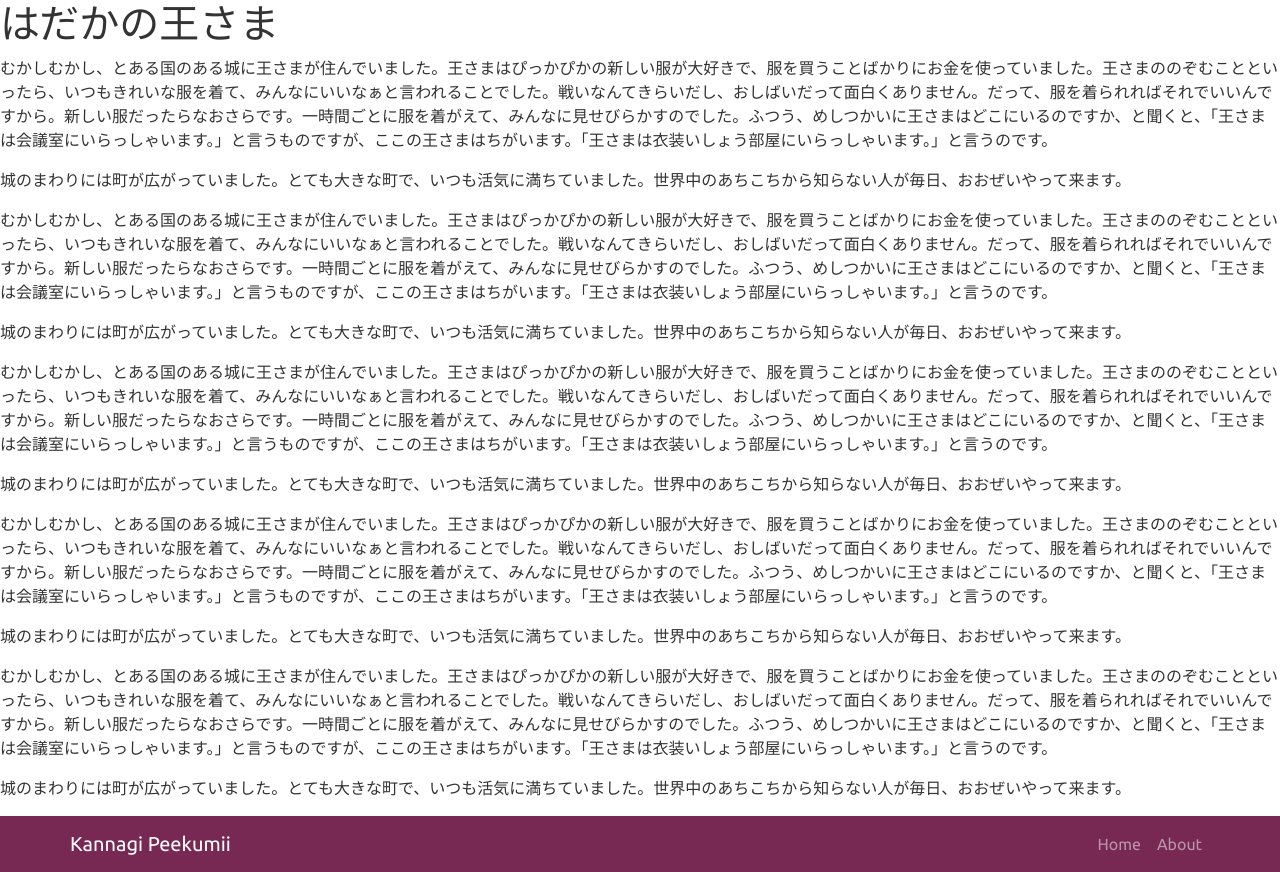
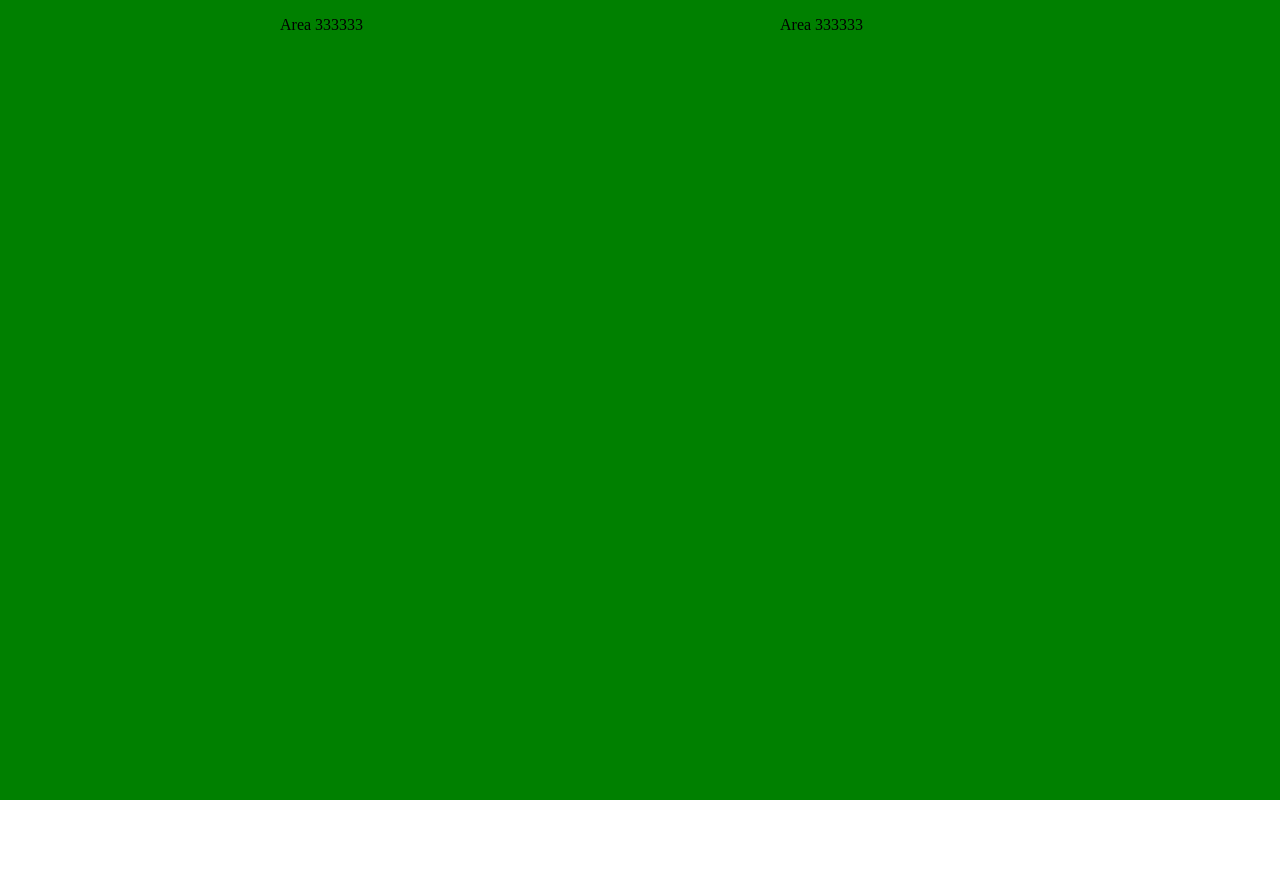
Before and after one commit to lolitacon2012/websiteRemakeTategaki, a Next.js app: page / in a window 1280 px wide. After the commit the page ends 800 px from the top, so only its background shows below. Built offline with nearby package versions, Linux system fonts and the light colour scheme.

Commit message:
Working tategaki reversed scrolling

```diff
--- a/components/layout_tategaki.js
+++ /dev/null
@@ -1,30 +0,0 @@
-import Head from 'next/head';
-import Navbar from './navbar';
-
-const Layout = (props) => (
-  <div>
-    <Head>
-      <title>Kannagi Peekumii</title>
-      <link rel="stylesheet" href="https://bootswatch.com/4/united/bootstrap.min.css"/>
-    </Head>
-    <div className="container-tategaki-outer">
-
-<div className="container-tategaki">
-      {props.children}
-    </div>
-    <Navbar isBottom/>
-    </div>
-    <style jsx>{`
-      .container-tategaki-outer {
-        display: flex;
-        flex-direction: column;
-        height: 100vh;
-      }
-      .container-tategaki{
-        flex: 1;
-      }
-    `}</style>
-  </div>
-);
-
-export default Layout;
--- /dev/null
+++ b/components/pageLayouts/layout_tategaki.js
@@ -0,0 +1,86 @@
+import Head from 'next/head';
+class Layout extends React.Component{
+  constructor(props){
+    super(props)
+    this.realContainer = React.createRef()
+    this.wrapperContainer = React.createRef()
+    this.state = {
+      contentRightOffset: 0,
+      fakeContentHeight: 0,
+    }
+    this.handleScroll = this.handleScroll.bind(this);
+    this.handleScrollViewportChange = this.handleScrollViewportChange.bind(this);
+  }
+  componentDidMount () {
+    this.handleScrollViewportChange();
+    window.addEventListener('resize', this.handleScrollViewportChange);
+  }
+  handleScroll (){
+    const offSetY = this.wrapperContainer.current.scrollTop;
+    this.setState({
+      contentRightOffset: 0 - offSetY
+    })
+    this.handleScrollViewportChange()
+  }
+  handleScrollViewportChange (){
+    const contentWidth = this.realContainer.current.offsetWidth;
+    const contentOverflowWidth = contentWidth - document.documentElement.clientWidth;
+    const scrollableWidth = contentOverflowWidth > 0 ? contentOverflowWidth : 0;
+    const fakeContentHeight = document.documentElement.clientHeight + scrollableWidth;
+    this.setState({
+      fakeContentHeight
+    })
+  }
+  render () {
+    return (
+      <div>
+        <Head>
+          <title>Kannagi Peekumii</title>
+          <meta name="viewport" content="width=device-width, height=device-height initial-scale=1.0, shrink-to-fit=no"></meta>
+          <meta charSet="utf-8" />
+        </Head>
+
+        <div className="real-container" ref={this.realContainer} style={{right: this.state.contentRightOffset}}>
+          {this.props.children}
+        </div>
+        <div ref={this.wrapperContainer} className="wrapper-container" onScroll={this.handleScroll} >
+        <div style={{height: this.state.fakeContentHeight}}>
+        </div>
+        </div>
+        <style jsx global>{`
+        html, body {
+    height: 100%;
+    overflow: hidden;
+    margin: 0;
+    width: 100%;
+}
+        `}
+      </style>
+      <style jsx>{`
+        .real-container {
+          position: fixed;
+          display: flex;
+          flex-direction: row;
+          height: 100vh;
+          overflow-y: hidden;
+          top: 0;
+          bottom: 0;
+        }
+        .wrapper-container {
+    position: absolute;
+    top: 0;
+    bottom: 0;
+    left: 0;
+    right: 0;
+    overflow: scroll;
+}
+        `}
+      </style>
+
+
+      </div>
+    );
+  }
+}
+
+export default Layout;
--- a/pages/index.js
+++ b/pages/index.js
@@ -1,52 +1,39 @@
 import fetch from 'isomorphic-unfetch';
-import Layout from '../components/layout_tategaki';
+import Layout from '../components/pageLayouts/layout_tategaki';
 
 import Prices from '../components/prices';
 
 const Index = (props) => (
   <div>
   <Layout>
-    <div className="tategaki-outer-container">
-    <div className="tategaki-container">
-      <h1>はだかの王さま</h1>
-      <p>
-  むかしむかし、とある国のある城に王さまが住んでいました。王さまはぴっかぴかの新しい服が大好きで、服を買うことばかりにお金を使っていました。王さまののぞむことといったら、いつもきれいな服を着て、みんなにいいなぁと言われることでした。戦いなんてきらいだし、おしばいだって面白くありません。だって、服を着られればそれでいいんですから。新しい服だったらなおさらです。一時間ごとに服を着がえて、みんなに見せびらかすのでした。ふつう、めしつかいに王さまはどこにいるのですか、と聞くと、「王さまは会議室にいらっしゃいます。」と言うものですが、ここの王さまはちがいます。「王さまは衣装いしょう部屋にいらっしゃいます。」と言うのです。
-</p>
-<p>
-  城のまわりには町が広がっていました。とても大きな町で、いつも活気に満ちていました。世界中のあちこちから知らない人が毎日、おおぜいやって来ます。
-</p>
-<p>
-  むかしむかし、とある国のある城に王さまが住んでいました。王さまはぴっかぴかの新しい服が大好きで、服を買うことばかりにお金を使っていました。王さまののぞむことといったら、いつもきれいな服を着て、みんなにいいなぁと言われることでした。戦いなんてきらいだし、おしばいだって面白くありません。だって、服を着られればそれでいいんですから。新しい服だったらなおさらです。一時間ごとに服を着がえて、みんなに見せびらかすのでした。ふつう、めしつかいに王さまはどこにいるのですか、と聞くと、「王さまは会議室にいらっしゃいます。」と言うものですが、ここの王さまはちがいます。「王さまは衣装いしょう部屋にいらっしゃいます。」と言うのです。
-</p>
-<p>
-  城のまわりには町が広がっていました。とても大きな町で、いつも活気に満ちていました。世界中のあちこちから知らない人が毎日、おおぜいやって来ます。
-</p>
-<p>
-  むかしむかし、とある国のある城に王さまが住んでいました。王さまはぴっかぴかの新しい服が大好きで、服を買うことばかりにお金を使っていました。王さまののぞむことといったら、いつもきれいな服を着て、みんなにいいなぁと言われることでした。戦いなんてきらいだし、おしばいだって面白くありません。だって、服を着られればそれでいいんですから。新しい服だったらなおさらです。一時間ごとに服を着がえて、みんなに見せびらかすのでした。ふつう、めしつかいに王さまはどこにいるのですか、と聞くと、「王さまは会議室にいらっしゃいます。」と言うものですが、ここの王さまはちがいます。「王さまは衣装いしょう部屋にいらっしゃいます。」と言うのです。
-</p>
-<p>
-  城のまわりには町が広がっていました。とても大きな町で、いつも活気に満ちていました。世界中のあちこちから知らない人が毎日、おおぜいやって来ます。
-</p>
-<p>
-  むかしむかし、とある国のある城に王さまが住んでいました。王さまはぴっかぴかの新しい服が大好きで、服を買うことばかりにお金を使っていました。王さまののぞむことといったら、いつもきれいな服を着て、みんなにいいなぁと言われることでした。戦いなんてきらいだし、おしばいだって面白くありません。だって、服を着られればそれでいいんですから。新しい服だったらなおさらです。一時間ごとに服を着がえて、みんなに見せびらかすのでした。ふつう、めしつかいに王さまはどこにいるのですか、と聞くと、「王さまは会議室にいらっしゃいます。」と言うものですが、ここの王さまはちがいます。「王さまは衣装いしょう部屋にいらっしゃいます。」と言うのです。
-</p>
-<p>
-  城のまわりには町が広がっていました。とても大きな町で、いつも活気に満ちていました。世界中のあちこちから知らない人が毎日、おおぜいやって来ます。
-</p>
-<p>
-  むかしむかし、とある国のある城に王さまが住んでいました。王さまはぴっかぴかの新しい服が大好きで、服を買うことばかりにお金を使っていました。王さまののぞむことといったら、いつもきれいな服を着て、みんなにいいなぁと言われることでした。戦いなんてきらいだし、おしばいだって面白くありません。だって、服を着られればそれでいいんですから。新しい服だったらなおさらです。一時間ごとに服を着がえて、みんなに見せびらかすのでした。ふつう、めしつかいに王さまはどこにいるのですか、と聞くと、「王さまは会議室にいらっしゃいます。」と言うものですが、ここの王さまはちがいます。「王さまは衣装いしょう部屋にいらっしゃいます。」と言うのです。
-</p>
-<p>
-  城のまわりには町が広がっていました。とても大きな町で、いつも活気に満ちていました。世界中のあちこちから知らない人が毎日、おおぜいやって来ます。
-</p>
+  <div className="reversed-column">
+      <p>Area 1</p>
     </div>
+    <div className="reversed-column">
+      <p>Area 2</p>
+    </div>
+    <div className="reversed-column">
+      <p>Area 333333</p>
+    </div>
+    <div className="reversed-column">
+      <p>Area 333333</p>
+    </div>
+    <div className="reversed-column">
+      <p>Area 333333</p>
+    </div>
+    <div className="reversed-column">
+      <p>Area 333333</p>
     </div>
   </Layout>
   <style jsx>{`
     .tategaki-container {
     }
     .tategaki-outer-container{
-      height: 100%;
+    }
+    .reversed-column{
+      flex: 1;
+      width: 500px;
+      background: green;
     }
     `}
   </style>
```
